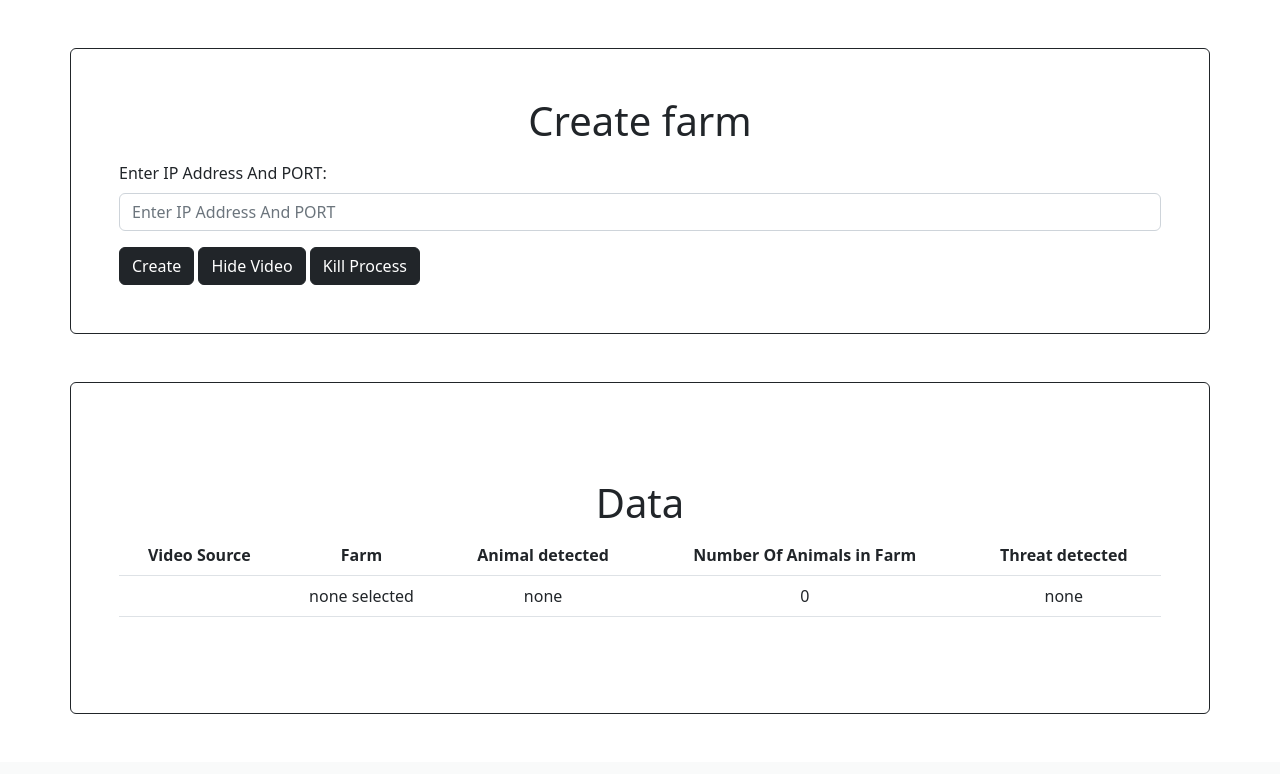
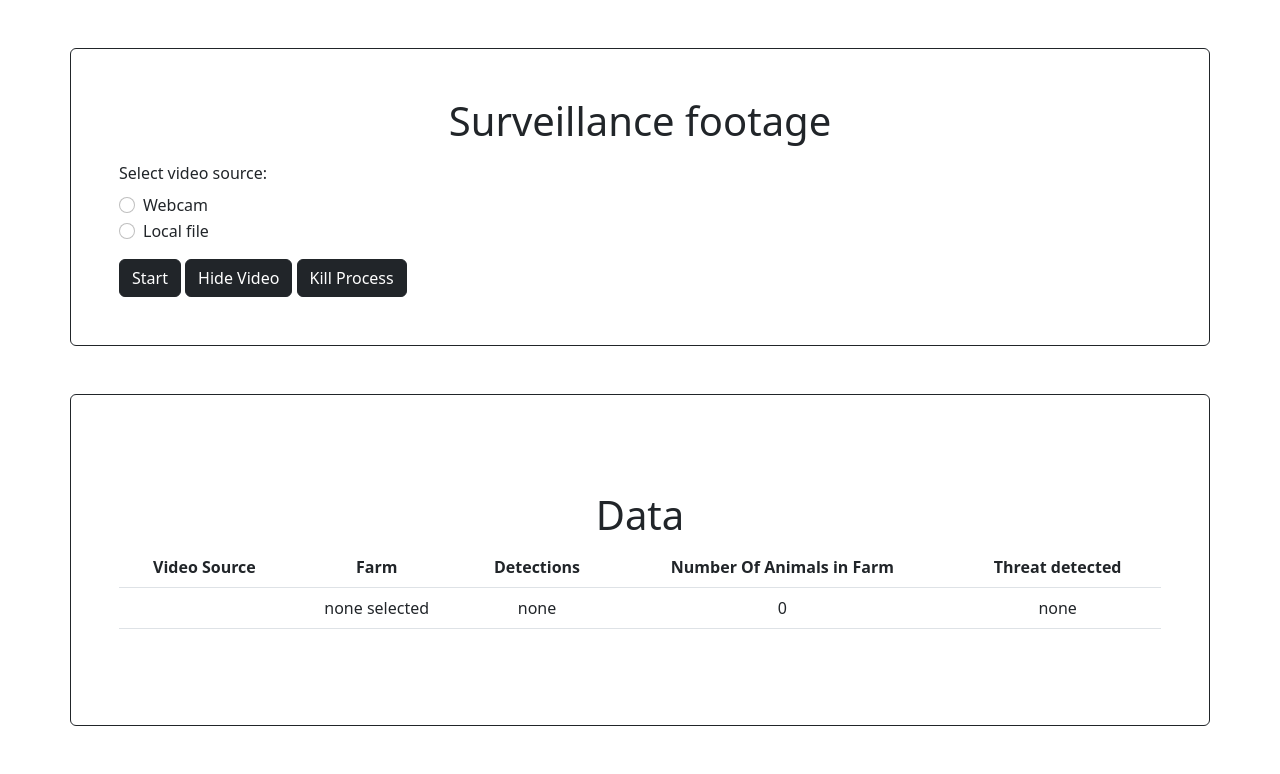
Before and after one commit to Sidharth1919/Animal-detection-Yolov8-Flask, a Flask app: page /farm in a window 1280 px wide. Shown: the part 56-830 px from the top of the page. Before the commit the page ends 770 px from the top, so only its background shows below. Run offline with Flask 3, Linux system fonts and the light colour scheme.

Commit message:
added radio button

```diff
--- a/templates/farm.html
+++ b/templates/farm.html
@@ -5,12 +5,21 @@
 <!-- create farm -->
 
 <form class="container border border-dark rounded my-5 p-5" method="post" action="{{ url_for('farm')  }}">
-  <h1 class="text-center">Create farm</h1>
+  <h1 class="text-center">Surveillance  footage</h1>
   <div class="mb-3 mt-3">
-    <label for="ip" class="form-label">Enter IP Address And PORT:</label>
-    <input type="text" class="form-control" id="ip" placeholder="Enter IP Address And PORT" name="ip">
+    <label for="ip" class="form-label">Select video source:</label>
+    <div class="form-control" style="border: none; padding: 0;">
+      <div class="form-check">
+        <input type="radio" id="webcam" name="ip" value="0" class="form-check-input">
+        <label for="webcam" class="form-check-label">Webcam</label>
+      </div>
+      <div class="form-check">
+        <input type="radio" id="localFile" name="ip" value="1" class="form-check-input">
+        <label for="localFile" class="form-check-label">Local file</label>
+      </div>
+    </div>
   </div>
-  <button type="submit" class="btn btn-dark" value="submit" id="btn1">Create</button>
+  <button type="submit" class="btn btn-dark" value="submit" id="btn1">Start</button>
   <button type="button" class="btn btn-dark" id="btn3" onclick="hidefeed()">Hide Video</button>
   <button type="button" class="btn btn-dark" id="btn2" onclick="stopfeed()">Kill Process</button>
 </form>
@@ -28,8 +37,7 @@
       <tr>
         <th>Video Source</th>
         <th>Farm</th>
-        <th>Animal detected</th>
-        <!-- <th>In shed</th> -->
+        <th>Detections</th>
         <th id="animal">Number Of Animals in Farm</th>
         <th>Threat detected</th>
       </tr>
```
